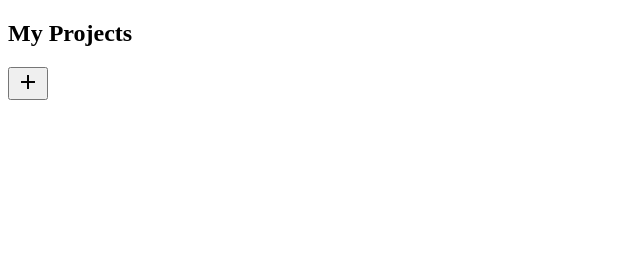
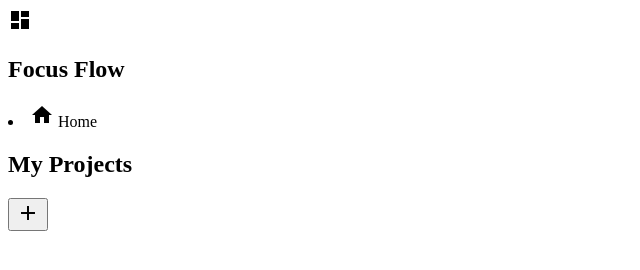
Before and after one commit to DGUXdesigns/todo-app, a website: page src/template.html in a window 1280 px wide. Shown: the whole page, without its empty margins (0-640 px from the left). Drawn offline with Linux system fonts and the light colour scheme.

Commit message:
Add nav-links section and remove placeholder elements from main
- Added a `nav-links` div with logo and navigation items, including a "Home" button.
- Removed all placeholder elements within the `main` tag.
- Updated the layout to include the navigation sidebar with project list functionality.

```diff
--- a/src/template.html
+++ b/src/template.html
@@ -10,6 +10,19 @@
 
 <body>
     <aside>
+        <div class="nav-links">
+            <div class="logo">
+                <i class="material-icons icon-dashboard">dashboard</i>
+                <h1>Focus Flow</h1>
+            </div>
+
+            <nav>
+                <li class="nav-link" data-home-button>
+                    <i class="material-icons project-icon">home</i>
+                    Home
+                </li>
+            </nav>
+        </div>
         <div class="my-projects">
             <div class="title-container">
                 <h1>My Projects</h1>
@@ -20,19 +33,15 @@
 
             <div class="form-div" data-new-project-form-container style="display: none;">
                 <form action="" data-new-project-form>
-                    <input
-                        id="project-name-input"
-                        type="text"
-                        class="new-project"
-                        data-new-project-input
-                        placeholder="New Project"
-                        aria-label="Project name">
+                    <input id="project-name-input" type="text" class="new-project" data-new-project-input
+                        placeholder="New Project" aria-label="Project name">
                 </form>
             </div>
         </div>
     </aside>
 
-    <main data-main></main>
+    <main data-main>
+    </main>
 </body>
 
 </html>
```
